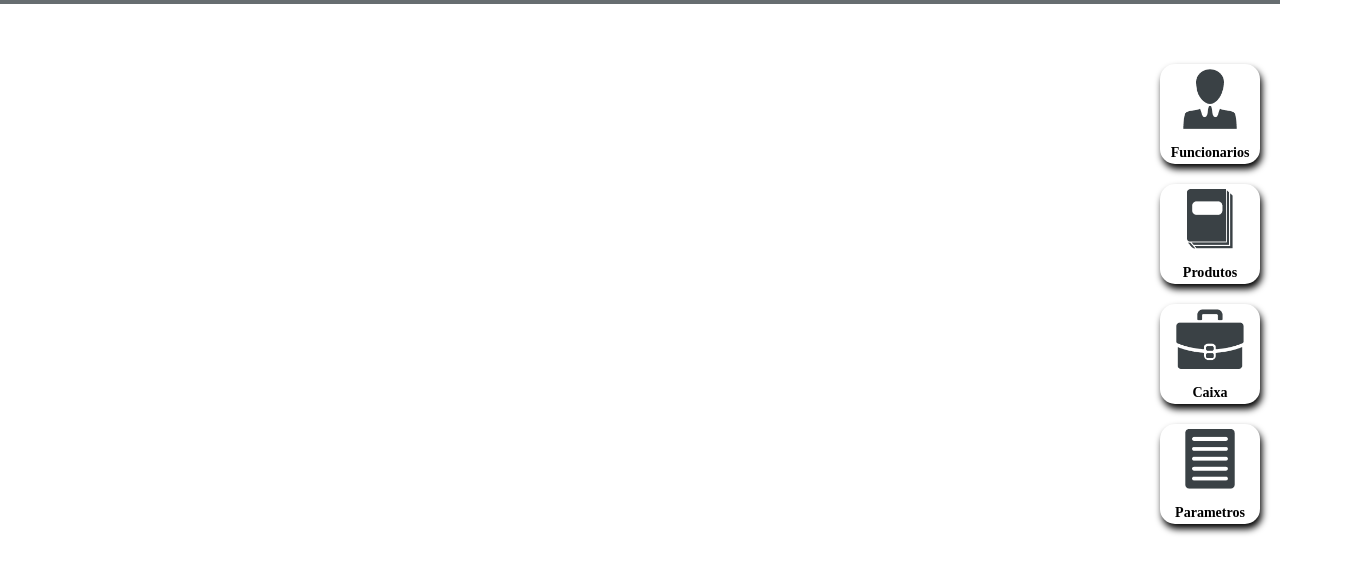
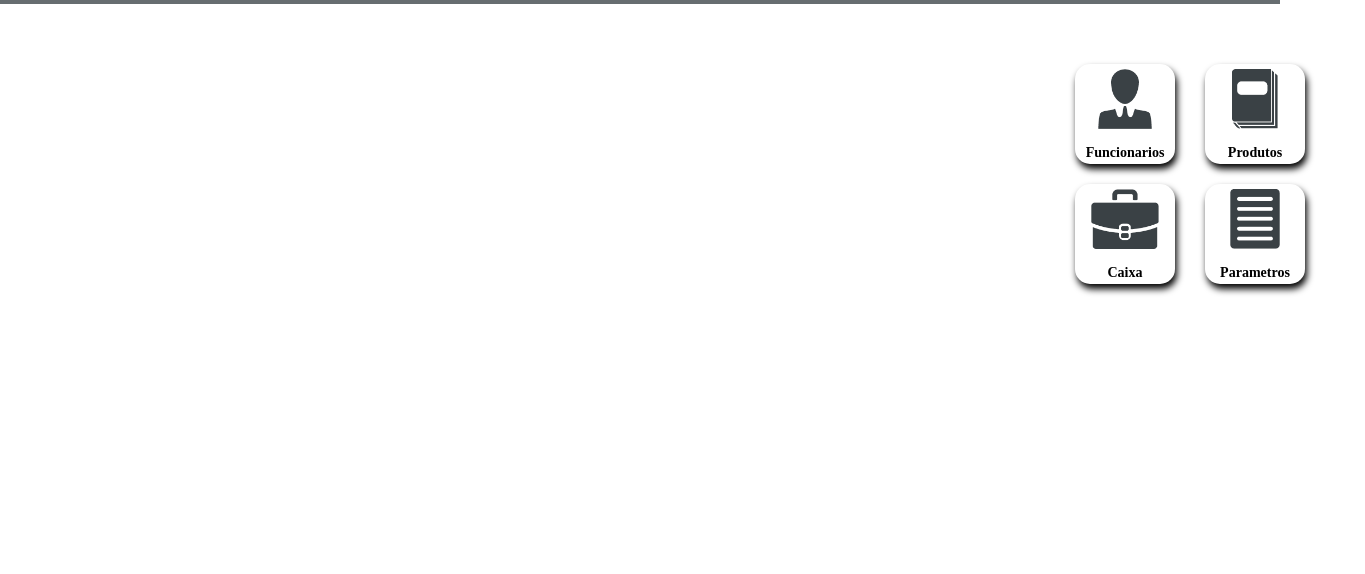
Before and after one commit to CHEFPLUS/thiagoB, a plain HTML site: page projetochefplus/index.html in a window 1280 px wide. Shown: the part 46-620 px from the top of the page, 1365 px wide, since content can reach past the window. Drawn offline with Linux system fonts and the light colour scheme.

Commit message:
alinhando botoes a direita

```diff
--- a/projetochefplus/assets/styles.css
+++ b/projetochefplus/assets/styles.css
@@ -28,14 +28,22 @@
 
       /* Botoes lado direito */
 
+    .teste
+    {
+    display: flex;
+    flex-wrap: wrap;
+    width: 300px;
+    margin-left: 1065px;
 
+    }
     .menulateral {
-      width: 100%;
-      display: flex;
-      flex-direction: column;
-      align-items: end;
-      background-color: #ffffff;
-      margin-top: 50px;
+
+     width: 100%;
+     display: flex;
+     flex-wrap: wrap;
+     align-items: end;
+     background-color: #ffffff;
+     margin-top: 50px;
     }
 
   .botoesLateral {
--- a/projetochefplus/index.html
+++ b/projetochefplus/index.html
@@ -24,6 +24,7 @@
       </div>
     </div>
   </header>
+  <div class="teste">
   <div class="menulateral">
     <div class="botoesLateral">
       <img src="/projetochefplus/assets/src/imagens/Administrador.png">
@@ -42,6 +43,7 @@
       <h3 class="descricaomenu">Parametros</h3>
     </div>
   </div>
+  </div>
 </body>
 
 </html>
```
